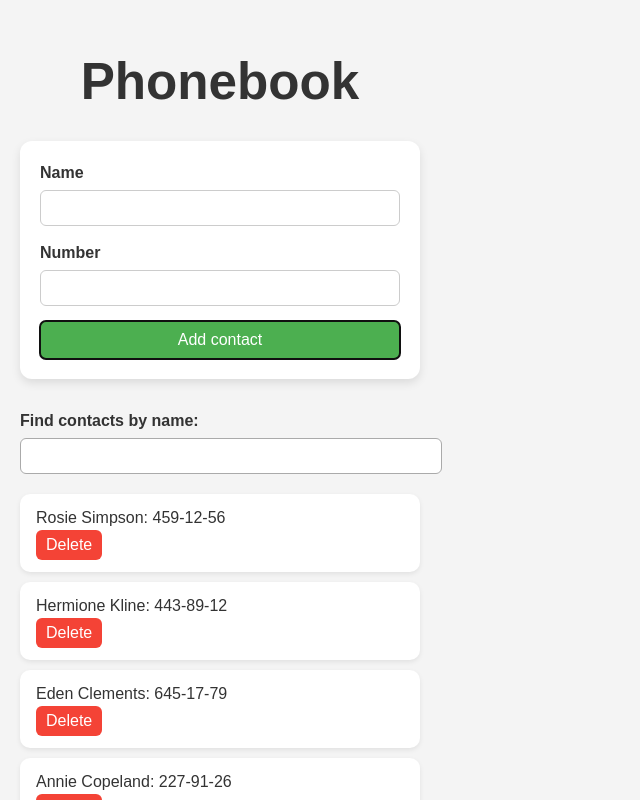
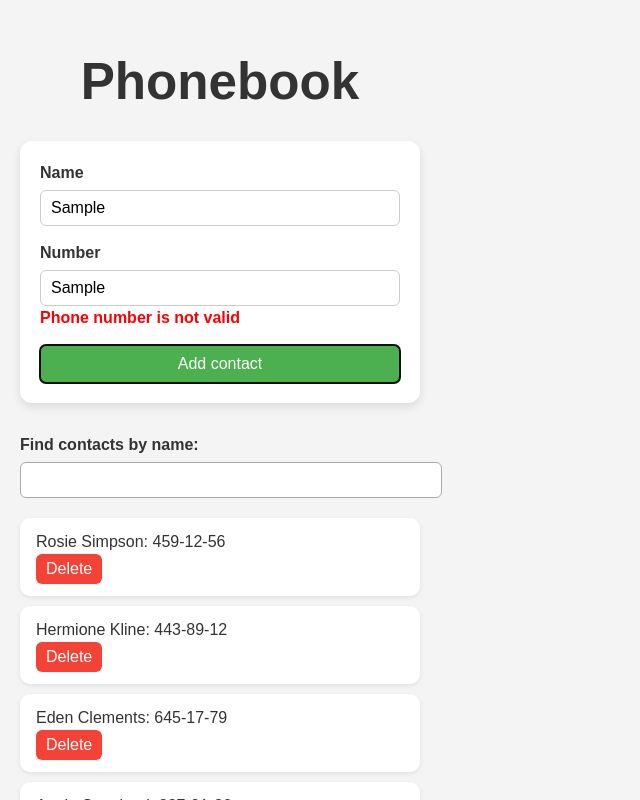
Before and after one commit to Kirilko-frontend/goit-react-hw-08, a React (Vite) app: page / in a window 1280 px wide. Both pictures are taken after typing "Sample", "Sample" into the empty fields and a click on the button "Add contact". Shown: the top 800 px of the page, without its empty margins (0-640 px from the left). Built offline with nearby package versions, Linux system fonts and the light colour scheme.

Commit message:
update form

```diff
--- a/package.json
+++ b/package.json
@@ -12,7 +12,8 @@
   "dependencies": {
     "formik": "^2.4.6",
     "react": "^19.1.0",
-    "react-dom": "^19.1.0"
+    "react-dom": "^19.1.0",
+    "yup": "^1.6.1"
   },
   "devDependencies": {
     "@eslint/js": "^9.25.0",
--- a/src/components/ContactForm/ContactForm.jsx
+++ b/src/components/ContactForm/ContactForm.jsx
@@ -1,36 +1,43 @@
-// Импортируем компоненты Formik: Formik (обёртка формы), Form (элемент формы), Field (поле ввода)
-import { Formik, Form, Field } from "formik";
+import { Formik, Form, Field, ErrorMessage } from "formik";
+import * as Yup from "yup";
 
-// Объявляем и экспортируем компонент ContactForm
-// Принимает пропс onAdd — функцию, которая вызывается при добавлении нового контакта
+const ContactSchema = Yup.object().shape({
+  name: Yup.string()
+    .min(2, "Too short!")
+    .max(50, "Too long!")
+    .required("Name is required"),
+  number: Yup.string()
+    .matches(/^[0-9\s\-()+]+$/, "Phone number is not valid")
+    .required("Number is required"),
+});
+
 export default function ContactForm({ onAdd }) {
   return (
-    // Компонент <Formik> управляет состоянием и отправкой формы
     <Formik
-      // Задаём начальные значения полей формы (пустые строки)
       initialValues={{ name: "", number: "" }}
-      // Обработчик отправки формы
+      validationSchema={ContactSchema}
       onSubmit={(values, actions) => {
-        onAdd(values); // Передаём введённые значения (name и number) в функцию onAdd
-        actions.resetForm(); // Очищаем поля формы после отправки
+        onAdd(values);
+        actions.resetForm();
       }}
     >
-      {/* Компонент <Form> заменяет обычный <form> и работает с Formik */}
       <Form>
-        {/* Метка и поле ввода имени */}
         <label>
           Name
-          {/* Field автоматически подключается к Formik и обновляет состояние формы */}
           <Field name="name" />
+          <ErrorMessage name="name" component="div" style={{ color: "red" }} />
         </label>
 
-        {/* Метка и поле ввода номера телефона */}
         <label>
           Number
           <Field name="number" />
+          <ErrorMessage
+            name="number"
+            component="div"
+            style={{ color: "red" }}
+          />
         </label>
 
-        {/* Кнопка отправки формы */}
         <button type="submit">Add contact</button>
       </Form>
     </Formik>
```
Also changed, not shown: 1 other file (tests, documents, lock files or other folders).
